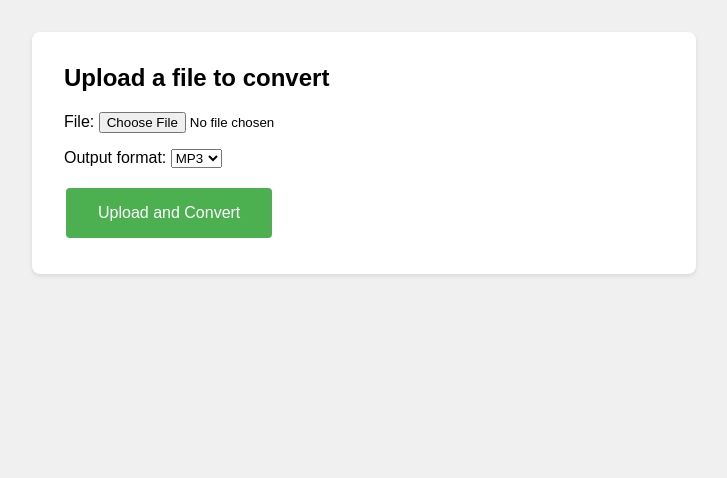
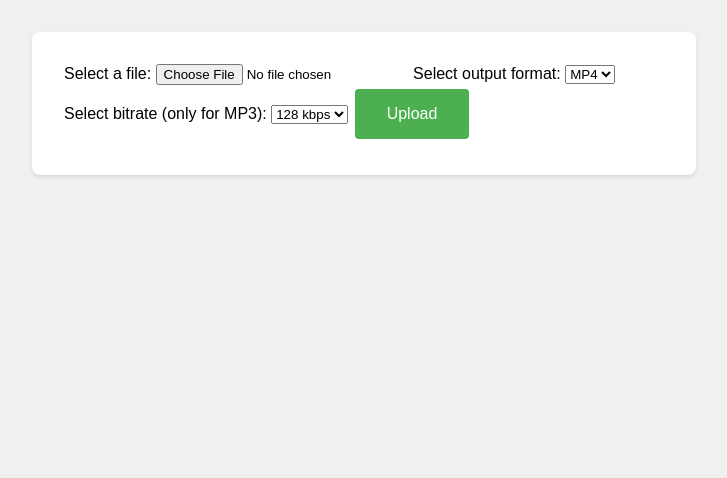
Before and after one commit to movedx/converter, a Django app: page / in a window 1280 px wide. Shown: the part 112-590 px from the top of the page, without its empty margins (276-1003 px from the left). Run offline with Django 5.2, Linux system fonts and the light colour scheme.

Commit message:
select mp3 bitrate

```diff
--- a/website/forms.py
+++ b/website/forms.py
@@ -1,9 +1,19 @@
 from django import forms
-from .models import MediaFile
 
-class UploadFileForm(forms.ModelForm):
-    output_format = forms.ChoiceField(choices=[('mp3', 'MP3'), ('wav', 'WAV'), ('mp4', 'MP4')])
+class UploadFileForm(forms.Form):
+    file = forms.FileField(label='Select a file')
+    format_choices = [
+        ('mp4', 'MP4'),
+        ('mp3', 'MP3'),
+        # Add more formats if needed
+    ]
+    output_format = forms.ChoiceField(choices=format_choices, label='Output Format')
 
-    class Meta:
-        model = MediaFile
-        fields = ['file', 'output_format']
+    # Add bitrate field
+    bitrate_choices = [
+        ('128k', '128 kbps'),
+        ('192k', '192 kbps'),
+        ('256k', '256 kbps'),
+        ('320k', '320 kbps'),
+    ]
+    bitrate = forms.ChoiceField(choices=bitrate_choices, label='Bitrate', required=False)
--- a/website/models.py
+++ b/website/models.py
@@ -2,5 +2,8 @@ from django.db import models
 
 class MediaFile(models.Model):
     file = models.FileField(upload_to='uploads/')
-    converted_file = models.FileField(upload_to='uploads/', null=True, blank=True)
-    uploaded_at = models.DateTimeField(auto_now_add=True)
+    converted_file = models.FileField(upload_to='converted/', blank=True, null=True)
+    output_format = models.CharField(max_length=10, default='mp4')  # Add this line to include output_format field
+
+    def __str__(self):
+        return self.file.name
--- a/website/templates/website/upload.html
+++ b/website/templates/website/upload.html
@@ -1,12 +1,17 @@
 {% extends 'website/base.html' %}
 
 {% block content %}
-  <div class="upload-container">
-    <h2>Upload a file to convert</h2>
-    <form method="post" enctype="multipart/form-data">
-      {% csrf_token %}
-      {{ form.as_p }}
-      <button type="submit">Upload and Convert</button>
-    </form>
-  </div>
+  <form method="post" enctype="multipart/form-data" class="upload-container">
+    {% csrf_token %}
+    <label for="{{ form.file.id_for_label }}">Select a file:</label>
+    {{ form.file }}
+
+    <label for="{{ form.output_format.id_for_label }}">Select output format:</label>
+    {{ form.output_format }}
+
+    <label for="{{ form.bitrate.id_for_label }}">Select bitrate (only for MP3):</label>
+    {{ form.bitrate }}
+
+    <button type="submit">Upload</button>
+  </form>
 {% endblock %}
--- a/website/urls.py
+++ b/website/urls.py
@@ -3,5 +3,5 @@ from . import views
 
 urlpatterns = [
     path('', views.upload_file, name='upload_file'),
-    path('result/<int:file_id>/', views.result, name='result'),
+    path('result/<int:media_file_id>/', views.result, name='result'),
 ]
--- a/website/views.py
+++ b/website/views.py
@@ -8,29 +8,27 @@ from .forms import UploadFileForm
 from .models import MediaFile
 from .converters.ffmpeg_converter import convert_media
 
+
 def upload_file(request):
     if request.method == 'POST':
         form = UploadFileForm(request.POST, request.FILES)
         if form.is_valid():
-            media_file = form.save()
-            output_format = form.cleaned_data['output_format']
-            converted_file_path = convert_media(media_file.file.path, output_format)
+            media_file = MediaFile(file=request.FILES['file'], output_format=form.cleaned_data['output_format'])
+            media_file.save()
+
+            # Retrieve the selected bitrate from the form data
+            bitrate = form.cleaned_data['bitrate']
+            converted_file_path = convert_media(media_file.file.path, media_file.output_format, bitrate)
+
             if converted_file_path:
-                # Set the relative path to the converted_file field
-                media_file.converted_file.name = converted_file_path
+                media_file.converted_file = converted_file_path
                 media_file.save()
-                return redirect('result', file_id=media_file.id)
+                return redirect('result', media_file_id=media_file.id)
     else:
         form = UploadFileForm()
     return render(request, 'website/upload.html', {'form': form})
 
-def result(request, file_id):
-    media_file = MediaFile.objects.get(id=file_id)
+
+def result(request, media_file_id):
+    media_file = MediaFile.objects.get(id=media_file_id)
     return render(request, 'website/result.html', {'media_file': media_file})
-
-
-def result(request, file_id):
-    media_file = MediaFile.objects.get(id=file_id)
-    print(media_file.converted_file.path)
-    print(media_file.converted_file.url)
-    return render(request, 'website/result.html', {'media_file': media_file})
```
Also changed, not shown: website/converters/ffmpeg_converter.py (+11 -2 lines), db.sqlite3, website/migrations/0003_remove_mediafile_uploaded_at_mediafile_output_format_and_more.py (added).
